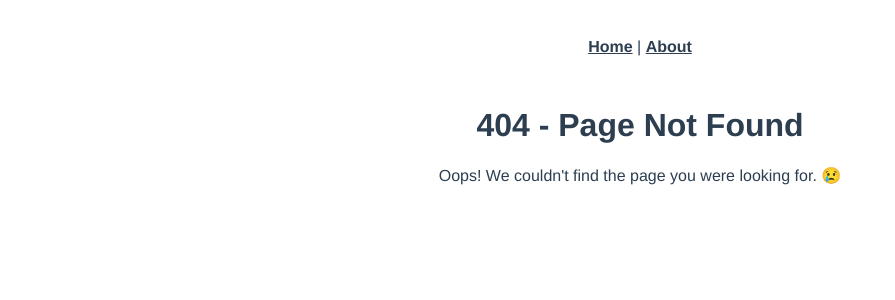
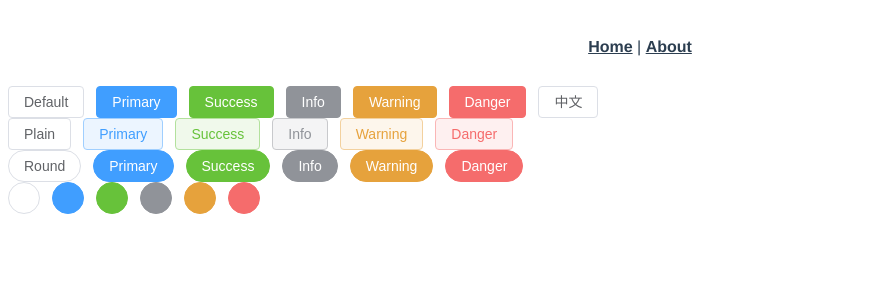
Before and after one commit to mathieugeoffroy052/ecse428-group-project, a Vue app in the folder taskit-frontend/: page /test in a window 1280 px wide. Before the commit this address had no page. Shown: the top 300 px of the page, without its empty margins (0-895 px from the left). Built offline with nearby package versions, Linux system fonts and the light colour scheme.

Commit message:
Implementing Element+ into our project. There is a Test.vue in components to try out the library

```diff
--- a/taskit-frontend/package.json
+++ b/taskit-frontend/package.json
@@ -12,10 +12,12 @@
     "start": "node server.js"
   },
   "dependencies": {
+    "@element-plus/icons-vue": "^0.2.7",
     "bootstrap": "^5.1.3",
     "bootstrap-vue": "^2.21.2",
     "connect-history-api-fallback": "^1.6.0",
     "core-js": "^3.6.5",
+    "element-plus": "^2.0.2",
     "express": "^4.17.2",
     "serve-static": "^1.14.2",
     "vue": "^3.2.30",
--- /dev/null
+++ b/taskit-frontend/src/components/Test.vue
@@ -0,0 +1,54 @@
+<template>
+  <el-row class="mb-4">
+    <el-button>Default</el-button>
+    <el-button type="primary">Primary</el-button>
+    <el-button type="success">Success</el-button>
+    <el-button type="info">Info</el-button>
+    <el-button type="warning">Warning</el-button>
+    <el-button type="danger">Danger</el-button>
+    <el-button>中文</el-button>
+  </el-row>
+
+  <el-row class="mb-4">
+    <el-button plain>Plain</el-button>
+    <el-button type="primary" plain>Primary</el-button>
+    <el-button type="success" plain>Success</el-button>
+    <el-button type="info" plain>Info</el-button>
+    <el-button type="warning" plain>Warning</el-button>
+    <el-button type="danger" plain>Danger</el-button>
+  </el-row>
+
+  <el-row class="mb-4">
+    <el-button round>Round</el-button>
+    <el-button type="primary" round>Primary</el-button>
+    <el-button type="success" round>Success</el-button>
+    <el-button type="info" round>Info</el-button>
+    <el-button type="warning" round>Warning</el-button>
+    <el-button type="danger" round>Danger</el-button>
+  </el-row>
+
+  <el-row>
+    <el-button :icon="Search" circle></el-button>
+    <el-button type="primary" :icon="Edit" circle></el-button>
+    <el-button type="success" :icon="Check" circle></el-button>
+    <el-button type="info" :icon="Message" circle></el-button>
+    <el-button type="warning" :icon="Star" circle></el-button>
+    <el-button type="danger" :icon="Delete" circle></el-button>
+    </el-row>
+
+</template>
+
+<script lang="ts" setup>
+
+</script>
+
+<style>
+:root {
+  --el-color-primary: #409eff;
+  --el-color-success: #67c23a;
+  --el-color-warning: #e6a23c;
+  --el-color-danger: #f56c6c;
+  --el-color-error: #f56c6c;
+  --el-color-info: #909399;
+}
+</style>
--- a/taskit-frontend/src/main.js
+++ b/taskit-frontend/src/main.js
@@ -1,5 +1,7 @@
 import { createApp } from "vue";
 import App from "./App.vue";
 import router from "./router";
+import ElementPlus from 'element-plus'
+import 'element-plus/dist/index.css'
 
-createApp(App).use(router).mount("#app");
+createApp(App).use(router).use(ElementPlus).mount("#app");
--- a/taskit-frontend/src/router/index.js
+++ b/taskit-frontend/src/router/index.js
@@ -1,12 +1,18 @@
 import { createRouter, createWebHistory } from "vue-router";
 import Home from "../views/Home.vue";
 import NotFound from "../components/NotFound.vue";
+import Test from "../components/Test.vue";
 
 const routes = [
   {
     path: "/",
     name: "Home",
     component: Home,
+  },
+  {
+    path: "/test",
+    name: "Test",
+    component: Test,
   },
   {
     path: "/about",
```
Also changed, not shown: 1 other file (tests, documents, lock files or other folders).
